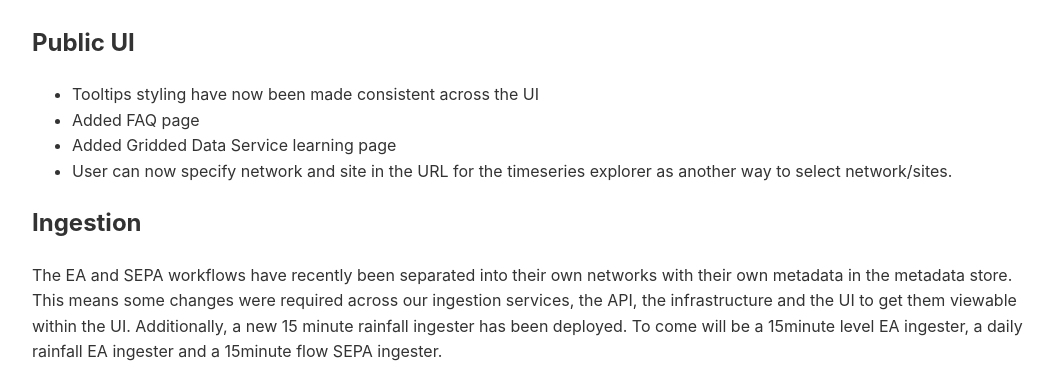
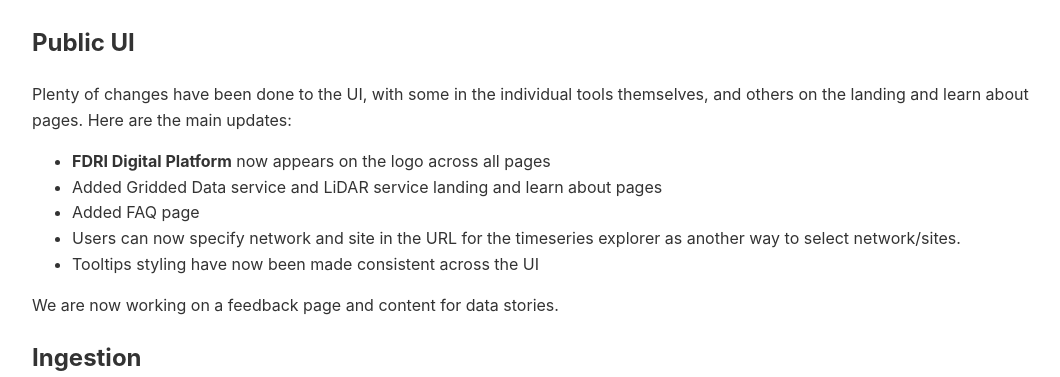
Before and after one commit to NERC-CEH/fdri_words, a Jekyll site: the page built from weeknotes/2026/31.md, in a window 1280 px wide and 900 px high, scrolled down 1220 px, cut to the strip 176-553 px from the top of the window. Shown: the whole strip, without its empty margins (108-1168 px from the left). Built offline with Jekyll 4.4.1, drawn with Linux system fonts in a browser that asks for light colours; our own code applies the rules of GitHub Pages for plain Markdown files.

Commit message:
Update 31.md
Updated UI text

```diff
--- a/weeknotes/2026/31.md
+++ b/weeknotes/2026/31.md
@@ -10,11 +10,15 @@
 
 
 ## Public UI
+Plenty of changes have been done to the UI, with some in the individual tools themselves, and others on the landing and learn about pages.  Here are the main updates:
+- **FDRI Digital Platform** now appears on the logo across all pages
+- Added Gridded Data service and LiDAR service landing and learn about pages
+- Added FAQ page
+- Users can now specify network and site in the URL for the timeseries explorer as another way to select network/sites.
+- Tooltips styling have now been made consistent across the UI
 
-- Tooltips styling have now been made consistent across the UI
-- Added FAQ page
-- Added Gridded Data Service learning page
-- User can now specify network and site in the URL for the timeseries explorer as another way to select network/sites.
+We are now working on a feedback page and content for data stories.
+
 
 ## Ingestion
 
```
